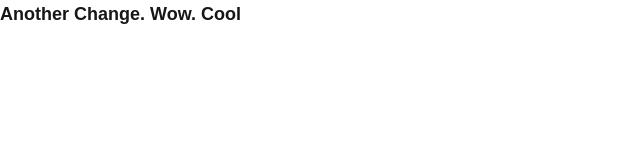
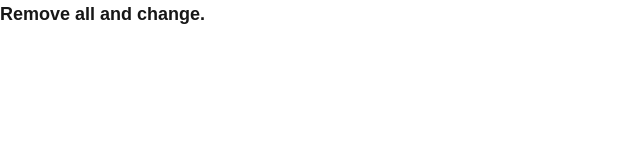
Before and after one commit to mongketolga/test-meder, a Next.js app: page / in a window 1280 px wide. Shown: the top 160 px of the page, without its empty margins (0-640 px from the left). Built offline with nearby package versions, Linux system fonts and the light colour scheme.

Commit message:
Remove all

```diff
--- a/src/app/page.tsx
+++ b/src/app/page.tsx
@@ -1,3 +1,3 @@
 export default function Home() {
-  return <div className="text-lg font-bold">Another Change. Wow. Cool</div>;
+  return <div className="text-lg font-bold">Remove all and change.</div>;
 }
```
